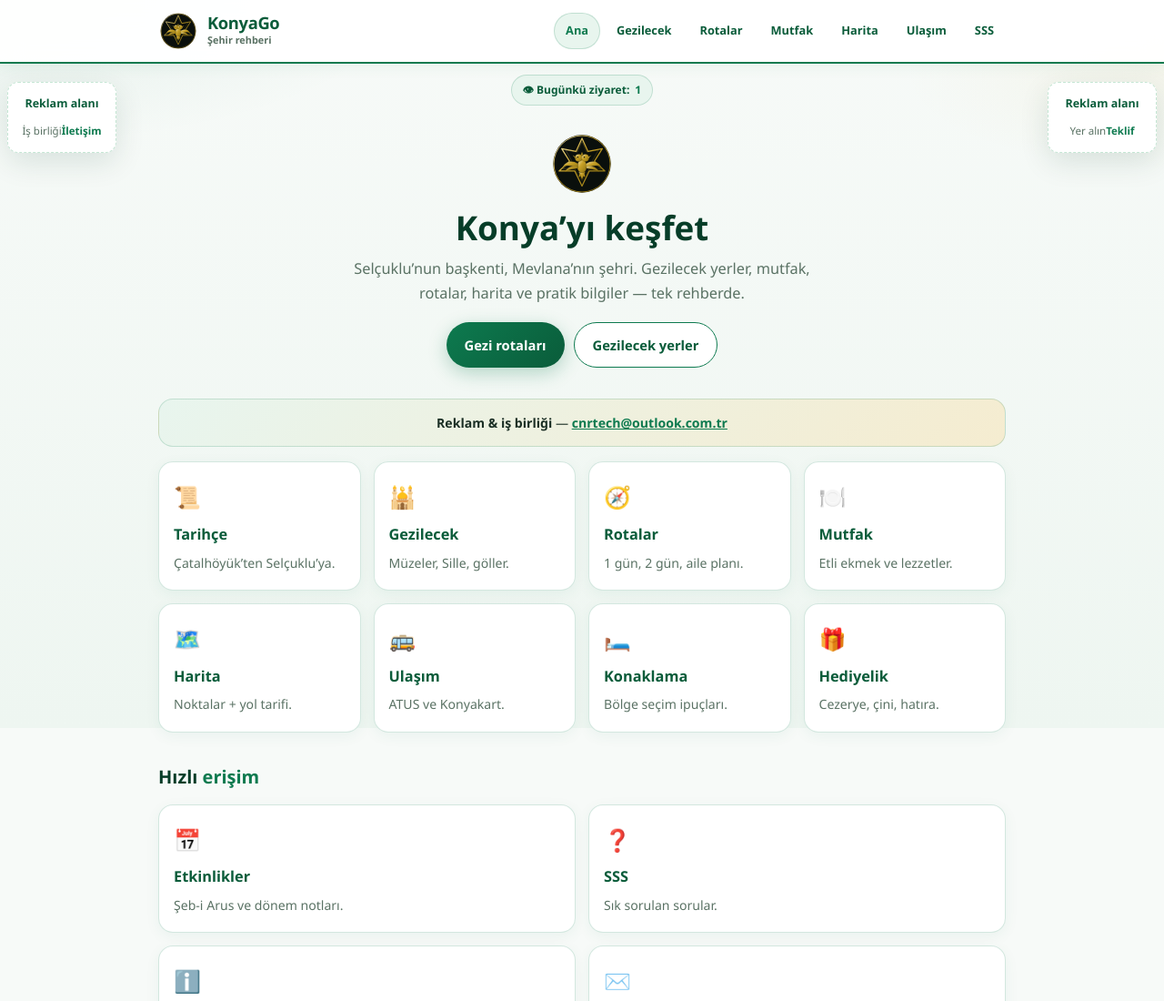
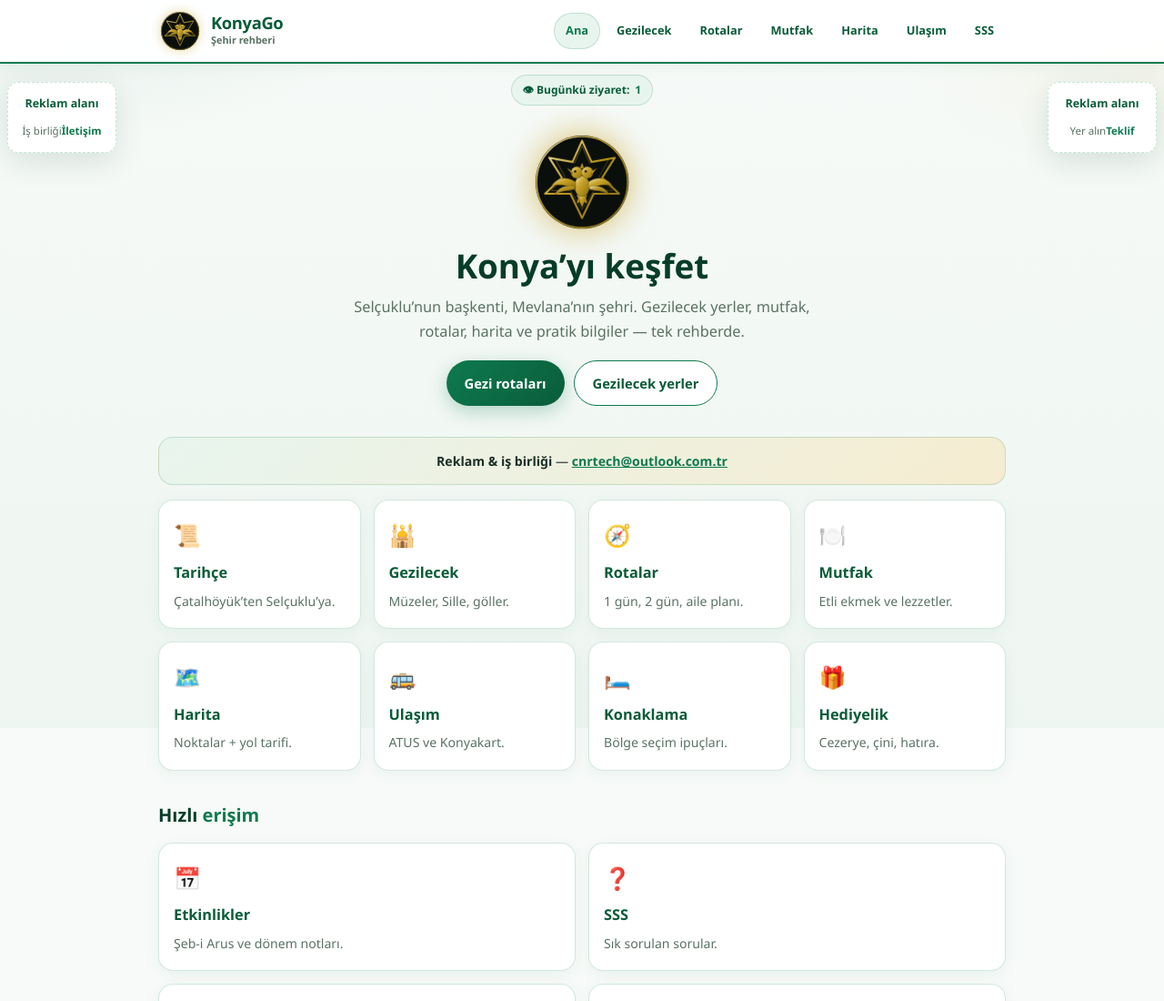
Before and after one commit to zeus777ia/konyago, a plain HTML site: page index.html in a window 1280 px wide. Shown: the top 1100 px of the page at 91% size. Drawn offline with Linux system fonts and the light colour scheme.

Commit message:
Logo glow animasyonu ve hero kartal efekti

```diff
--- a/assets/css/app.css
+++ b/assets/css/app.css
@@ -31,7 +31,15 @@ a{color:var(--green)}
 .site-header{position:sticky;top:0;z-index:100;background:rgba(255,255,255,.94);backdrop-filter:blur(12px);border-bottom:2px solid var(--green);box-shadow:0 2px 16px rgba(13,122,79,.08)}
 .header-inner{display:flex;align-items:center;justify-content:space-between;gap:12px;min-height:68px}
 .logo{display:flex;align-items:center;gap:10px;text-decoration:none;color:var(--text)}
-.logo-mark{width:44px;height:44px;flex-shrink:0}
+.logo-mark{
+  width:48px;height:48px;flex-shrink:0;border-radius:50%;
+  filter:drop-shadow(0 0 6px rgba(201,162,39,.45));
+  transition:transform .35s ease,filter .35s ease;
+}
+.logo:hover .logo-mark{
+  transform:scale(1.06) rotate(-4deg);
+  filter:drop-shadow(0 0 12px rgba(201,162,39,.75));
+}
 .logo-text strong{display:block;font-size:1.15rem;font-weight:800;color:var(--green-dark);letter-spacing:-.02em;line-height:1.1}
 .logo-text small{display:block;font-size:.68rem;color:var(--muted);font-weight:600}
 .nav-desktop{display:none;gap:5px;flex-wrap:wrap}
@@ -52,7 +60,15 @@ a{color:var(--green)}
 
 main{padding:20px 0 110px}
 .hero{text-align:center;padding:28px 0 18px}
-.hero-eagle{width:72px;height:72px;margin:0 auto 12px}
+.hero-eagle{
+  width:96px;height:96px;margin:0 auto 14px;
+  filter:drop-shadow(0 0 10px rgba(201,162,39,.4));
+  animation:eaglePulse 3.2s ease-in-out infinite;
+}
+@keyframes eaglePulse{
+  0%,100%{filter:drop-shadow(0 0 8px rgba(201,162,39,.35));transform:scale(1)}
+  50%{filter:drop-shadow(0 0 18px rgba(201,162,39,.7));transform:scale(1.04)}
+}
 .hero h1{font-size:clamp(1.55rem,4.5vw,2.3rem);font-weight:800;line-height:1.2;margin-bottom:10px;color:var(--green-deep)}
 .hero p{color:var(--muted);max-width:540px;margin:0 auto 18px;font-size:1.02rem}
 .actions{display:flex;flex-wrap:wrap;gap:10px;justify-content:center}
@@ -82,7 +98,6 @@ a.card:hover{border-color:var(--green);transform:translateY(-3px);box-shadow:var
 .page-head h1{font-size:clamp(1.4rem,3.5vw,1.85rem);font-weight:800;margin:12px 0 8px;color:var(--green-deep)}
 .page-head p{color:var(--muted);font-size:.95rem}
 
-/* Place cards — CSS only, no external images */
 .place{background:var(--white);border:1px solid var(--border);border-radius:var(--radius);overflow:hidden;box-shadow:0 4px 16px rgba(13,122,79,.06)}
 .place-visual{
   height:130px;display:flex;flex-direction:column;align-items:center;justify-content:center;
@@ -157,4 +172,5 @@ a.card:hover{border-color:var(--green);transform:translateY(-3px);box-shadow:var
   .container{padding:0 24px}
   #map{height:520px}
   .place-visual{height:150px}
+  .hero-eagle{width:112px;height:112px}
 }
```
